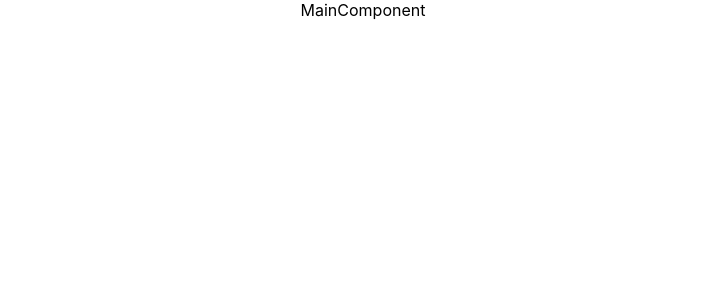
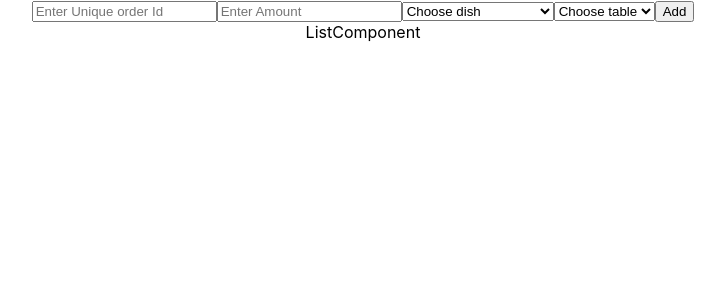
Before and after one commit to AvadhutK01/react-demo-project-orders, a React (Create React App) app: page / in a window 1280 px wide. Shown: the top 300 px of the page, without its empty margins (277-1002 px from the left). Built offline with nearby package versions, Linux system fonts and the light colour scheme.

Commit message:
Implemented Main Component

```diff
--- a/src/components/main component/MainComponent.jsx
+++ b/src/components/main component/MainComponent.jsx
@@ -1,8 +1,64 @@
-import React from 'react'
+import React, { useState } from 'react'
+import InputComponent from '../input component/InputComponent'
+import ListComponent from '../list component/ListComponent'
 
 const MainComponent = () => {
+    let [Orders, setOrders] = useState([{
+        Table1: {
+
+        },
+        Table2: {
+
+        },
+        Table3: {
+
+        }
+    }])
+
+    const addOrder = (Id, Amount, Dish, Table) => {
+        if (Table === 'Table 1') {
+            setOrders((prevOrders) => {
+                return ({
+                    Table1: {
+                        ...prevOrders.Table1,
+                        [Id]: { Amount: Amount, Dish: Dish }
+                    },
+                    Table2: { ...prevOrders.Table2 },
+                    Table3: { ...prevOrders.Table3 }
+                })
+            })
+        }
+        else if (Table === 'Table 2') {
+            setOrders((prevOrders) => {
+                return ({
+                    Table1: { ...prevOrders.Table1 },
+                    Table2: {
+                        ...prevOrders.Table2,
+                        [Id]: { Amount: Amount, Dish: Dish }
+                    },
+                    Table3: { ...prevOrders.Table3 }
+                })
+            })
+        }
+        else {
+            setOrders((prevOrders) => {
+                return ({
+                    Table1: { ...prevOrders.Table1 },
+                    Table2: { ...prevOrders.Table2 },
+                    Table3: {
+                        ...prevOrders.Table2,
+                        [Id]: { Amount: Amount, Dish: Dish }
+                    }
+                })
+            })
+        }
+    }
+
     return (
-        <div>MainComponent</div>
+        <div>
+            <InputComponent addOrder={addOrder} />
+            <ListComponent Orders={Orders} />
+        </div>
     )
 }
 
```
